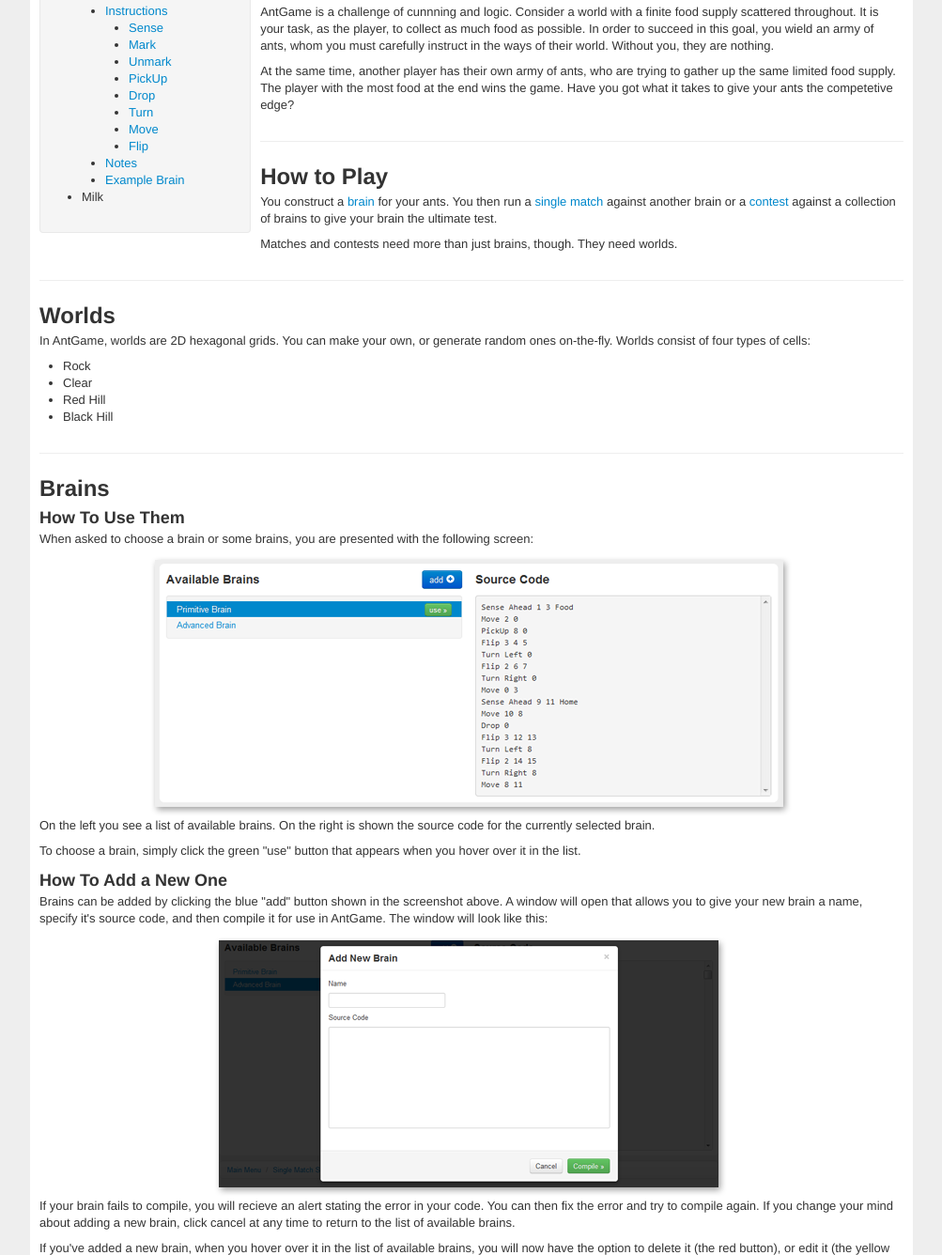
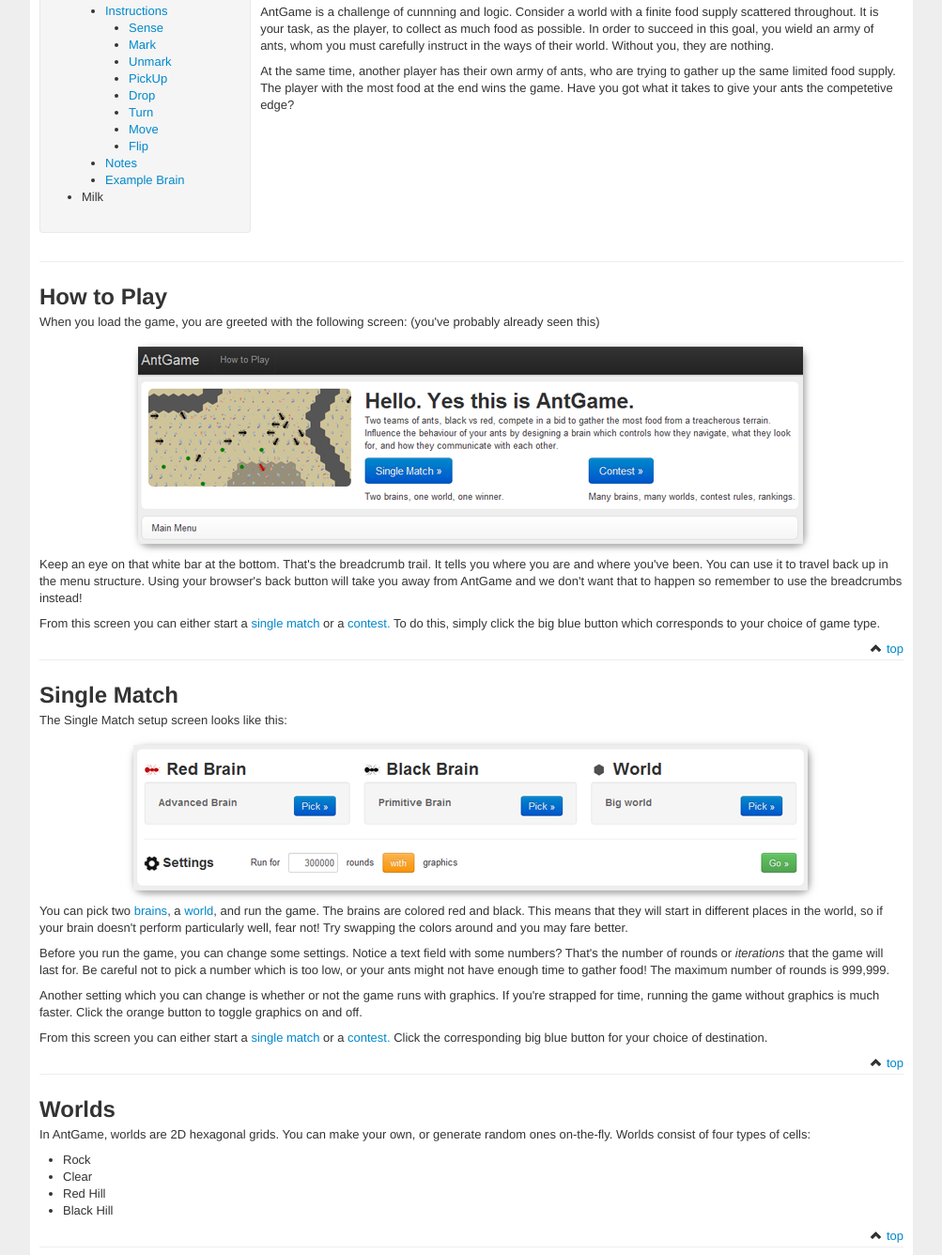
Before and after one commit to ds300/AntGame, a plain HTML site: page src/view/dirTree/tutorial.html in a window 1280 px wide. Shown: the part 185-1521 px from the top of the page at 94% size, without its empty margins (138-1141 px from the left). Drawn offline with nearby package versions, Linux system fonts and the light colour scheme; files that its build step writes are made by us from their sources.

Commit message:
more docs. Also fixed marker positions so they remain in their cells.

```diff
--- a/src/controller/Match.js
+++ b/src/controller/Match.js
@@ -28,7 +28,11 @@ var MATCH = (function () {
 	 * @param str A string representation of the number of rounds
 	 */
 	function _validateRounds(str) {
-		view.single_match.text("rounds", str.replace(/\D/g, ""));
+		str = str.replace(/\D/g, "");
+		if (str === "" || parseInt(str, 10) === 0) {
+			str = "1";
+		}
+		view.single_match.text("rounds", str);
 	};
 
 	/**
--- a/src/view/Game.js
+++ b/src/view/Game.js
@@ -170,7 +170,7 @@ exports.game.setup = function (grid) {
 				for (var k = 0; k < 6; k++) {
 					// find their center positions
 					var x = center.x + (Math.abs(Math.abs(k - 2.5) - 2.5) / 2.5) * 0.8 * dx * offsets[color];
-					var y = center.y + (k - 2.5) / 2.5 * 2 * dy;
+					var y = center.y + (k - 2.5) / 2.5 * 1.5 * dy;
 					// subtract half of marker size to get them in the right place
 					x -= Math.ceil(markerSize / 2);
 					y -= Math.ceil(markerSize / 2);
--- a/src/view/dirTree/tutorial.html
+++ b/src/view/dirTree/tutorial.html
@@ -15,7 +15,7 @@
 	<div class="navbar navbar-fixed-top" id="ag-navbar" style="position: absolute;">
 		<div class="navbar-inner">
 			<div class="container">
-
+				<a name="top"></a>
 				<a class=" brand ag-btn-root" href="./index.html">AntGame</a>
 				<span class="brand" style="color: #888">
 					&raquo; &nbsp;
@@ -85,15 +85,43 @@
 						</div>
 
 						<a name="howto"></a>
-						<div class="docsection">
+						<div class="docsection" style="clear: left">
 							<hr>
 							<h2>How to Play</h2>
 							<p>
-								You construct a <a href="#brains">brain</a> for your ants. You then run a <a href="#matches">single match</a> against another brain or a <a href="#contests">contest</a> against a collection of brains to give your brain the ultimate test.
+								When you load the game, you are greeted with the following screen: (you've probably already seen this)
+							</p>
+							<center><img src="./img/startscreen.png"></center>
+							<p>
+								Keep an eye on that white bar at the bottom. That's the breadcrumb trail. It tells you where you are and where you've been. You can use it to travel back up in the menu structure. Using your browser's back button will take you away from AntGame and we don't want that to happen so remember to use the breadcrumbs instead!
 							</p>
 							<p>
-								Matches and contests need more than just brains, though. They need worlds.
+								From this screen you can either start a <a href="matches">single match</a> or a <a href="#contests">contest.</a> To do this, simply click the big blue button which corresponds to your choice of game type.
 							</p>
+							<div class="pull-right"><a href="#top"><i class="icon-chevron-up"></i> top</a></div>
+						</div>
+
+						<a name="matches"></a>
+						<div class="docsection" style="clear: left">
+							<hr>
+							<h2>Single Match</h2>
+							<p>
+								The Single Match setup screen looks like this:
+							</p>
+							<center><img src="./img/sm-setup.png"></center>
+							<p>
+								You can pick two <a href="#brains">brains</a>, a <a href="#worlds">world</a>, and run the game. The brains are colored red and black. This means that they will start in different places in the world, so if your brain doesn't perform particularly well, fear not! Try swapping the colors around and you may fare better.
+							</p>
+							<p>
+								Before you run the game, you can change some settings. Notice a text field with some numbers? That's the number of rounds or <em>iterations</em> that the game will last for. Be careful not to pick a number which is too low, or your ants might not have enough time to gather food! The maximum number of rounds is 999,999.
+							</p>
+							<p>
+								Another setting which you can change is whether or not the game runs with graphics. If you're strapped for time, running the game without graphics is much faster. Click the orange button to toggle graphics on and off.
+							</p>
+							<p>
+								From this screen you can either start a <a href="matches">single match</a> or a <a href="#contests">contest.</a> Click the corresponding big blue button for your choice of destination.
+							</p>
+							<div class="pull-right"><a href="#top"><i class="icon-chevron-up"></i> top</a></div>
 						</div>
 
 
@@ -110,6 +138,7 @@
 								<li>Red Hill</li>
 								<li>Black Hill</li>
 							</ul>
+							<div class="pull-right"><a href="#top"><i class="icon-chevron-up"></i> top</a></div>
 						</div>
 
 
@@ -283,7 +312,7 @@
 									<h3 class="antcode bleu">Move</h3>
 									<p>Above we see:</p>
 									<pre class="well antcode thinner"><span class="bleu">Move</span> st1 st2</pre>
-									<p>This instruction causes an ant to attempt to move one step in the direction it is facing. If the ant is successful, it will go to the state specified by <span class="antcode">st1</span>. If the cell ahead is blocked for some reason, then it will go to the state specified by <span class="antcode">st2</span></p>
+									<p>This instruction causes an ant to attempt to move one step in the direction it is facing. If the ant is successful, it will go to the state specified by <span class="antcode">st1</span>. If the cell ahead is blocked for some reason, then it will go to the state specified by <span class="antcode">st2</span></p>. Be weary of using this instruction because, if an ant is successful in moving, they cannot do anything for the next 14 iterations the game!
 								</li>
 								<li>
 									<a name="brainsflip"></a>
@@ -327,7 +356,7 @@
 
 
 
-
+							<div class="pull-right"><a href="#top"><i class="icon-chevron-up"></i> top</a></div>
 						</div> <!-- END BRAINS SECTION -->
 					</div>
 				</div>
```
Also changed, not shown: src/view/dirTree/img/sm-setup.png (added), src/view/dirTree/img/startscreen.png (added).
